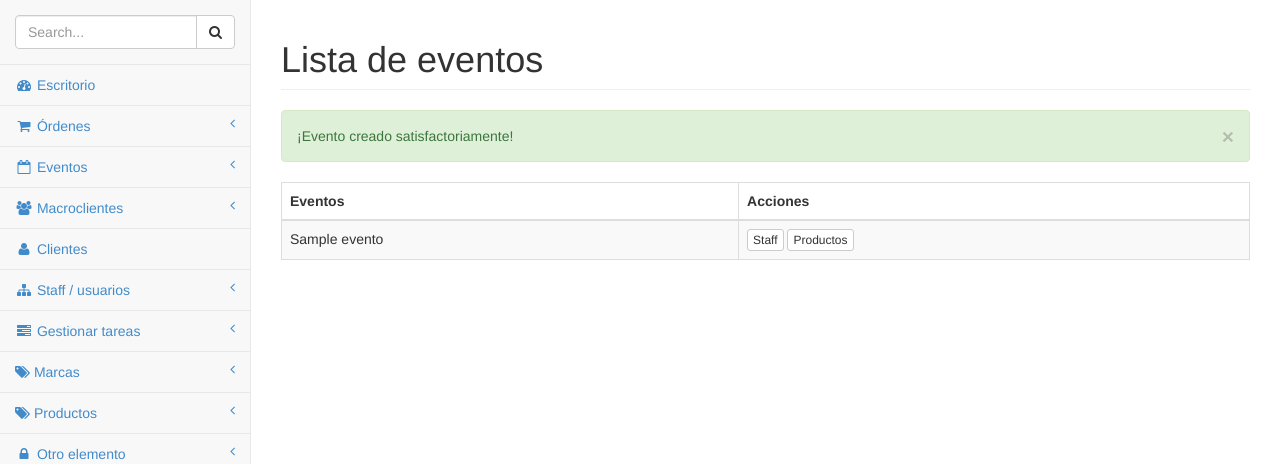
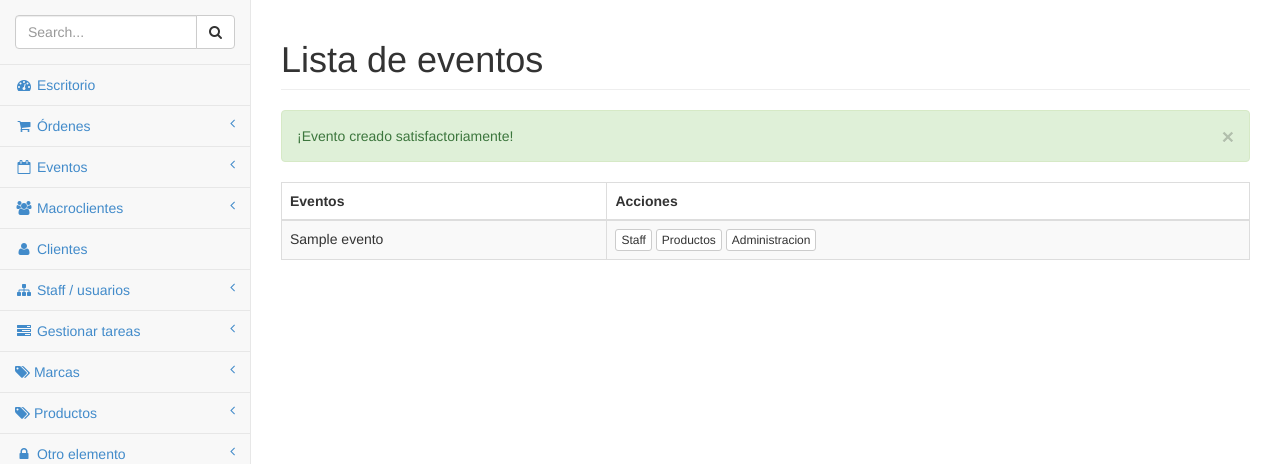
Before and after one commit to NestorBracho/fotomov_old, a Django app: page /listar_evento/1/ in a window 1280 px wide. Shown: the part 51-515 px from the top of the page. Run offline with Django 3.2, Linux system fonts and the light colour scheme; tables that the repository leaves empty hold one stand-in row (values such as "Sample post"); some libraries are stand-ins or nearby versions.

Commit message:
boton de administrar en listar eventos

```diff
--- a/fotomov/templates/evento/listar_evento.html
+++ b/fotomov/templates/evento/listar_evento.html
@@ -31,7 +31,8 @@ Lista de eventos
         <tr>
             <td>{{ evento.nombre }}</td>
             <td><a href="/agregar_staff/{{ evento.id }}" class="btn btn-default btn-xs" >Staff</a>
-            <a href="/agregar_productos/{{ evento.id }}" class="btn btn-default btn-xs" >Productos</a></td>
+            <a href="/agregar_productos/{{ evento.id }}" class="btn btn-default btn-xs" >Productos</a>
+            <a href="/casilla_administrativa/{{ evento.id }}" class="btn btn-default btn-xs" >Administracion</a></td>
         </tr>
     {% endfor %}
 </table>
```
